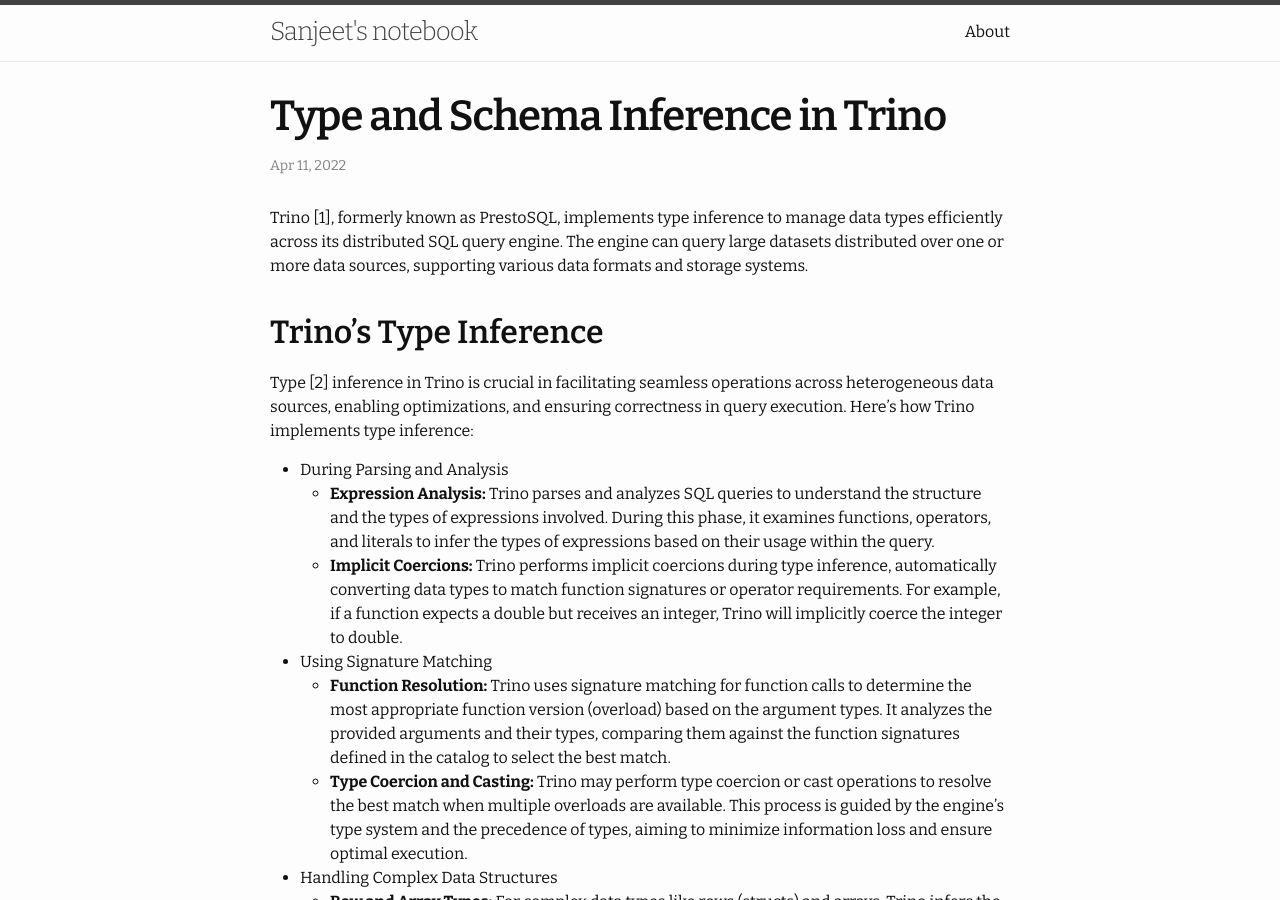
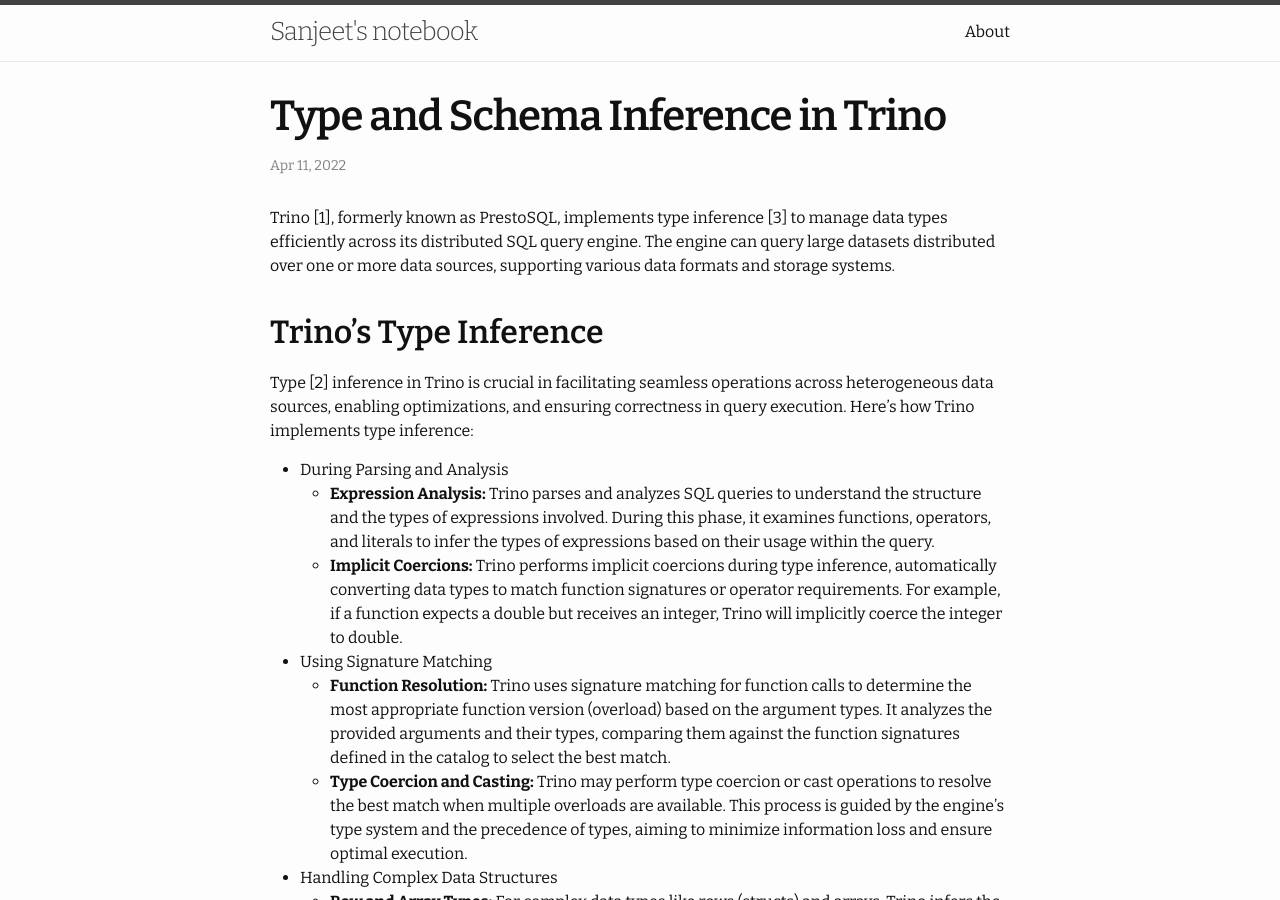
Before and after one commit to sahays/sahays.github.io, a Jekyll site: the page built from _posts/2022-04-11-type-and-schema-inference-in-trino.md, in a window 1280 px wide and 900 px high. Built offline with Jekyll 4.4.1, drawn with Linux system fonts in a browser that asks for light colours; some web fonts are replaced; some of the changed text lies outside the part shown.

Commit message:
post mod

```diff
--- a/_posts/2022-04-11-type-and-schema-inference-in-trino.md
+++ b/_posts/2022-04-11-type-and-schema-inference-in-trino.md
@@ -4,7 +4,7 @@
 categories: [compiler, database]
 ---
 
-Trino [1], formerly known as PrestoSQL, implements type inference to manage data types efficiently across its distributed SQL query engine. The engine can query large datasets distributed over one or more data sources, supporting various data formats and storage systems.
+Trino [1], formerly known as PrestoSQL, implements type inference [3] to manage data types efficiently across its distributed SQL query engine. The engine can query large datasets distributed over one or more data sources, supporting various data formats and storage systems.
 
 ## Trino's Type Inference
 
@@ -54,3 +54,4 @@
 
 1. [Trino Overview](https://trino.io/docs/current/overview.html)
 2. [Trino Data Types](https://trino.io/docs/current/language/types.html)
+3. [Type and Schema Inference](https://sahays.github.io/compiler/database/2022/03/15/type-and-schema-inference.html)
```
